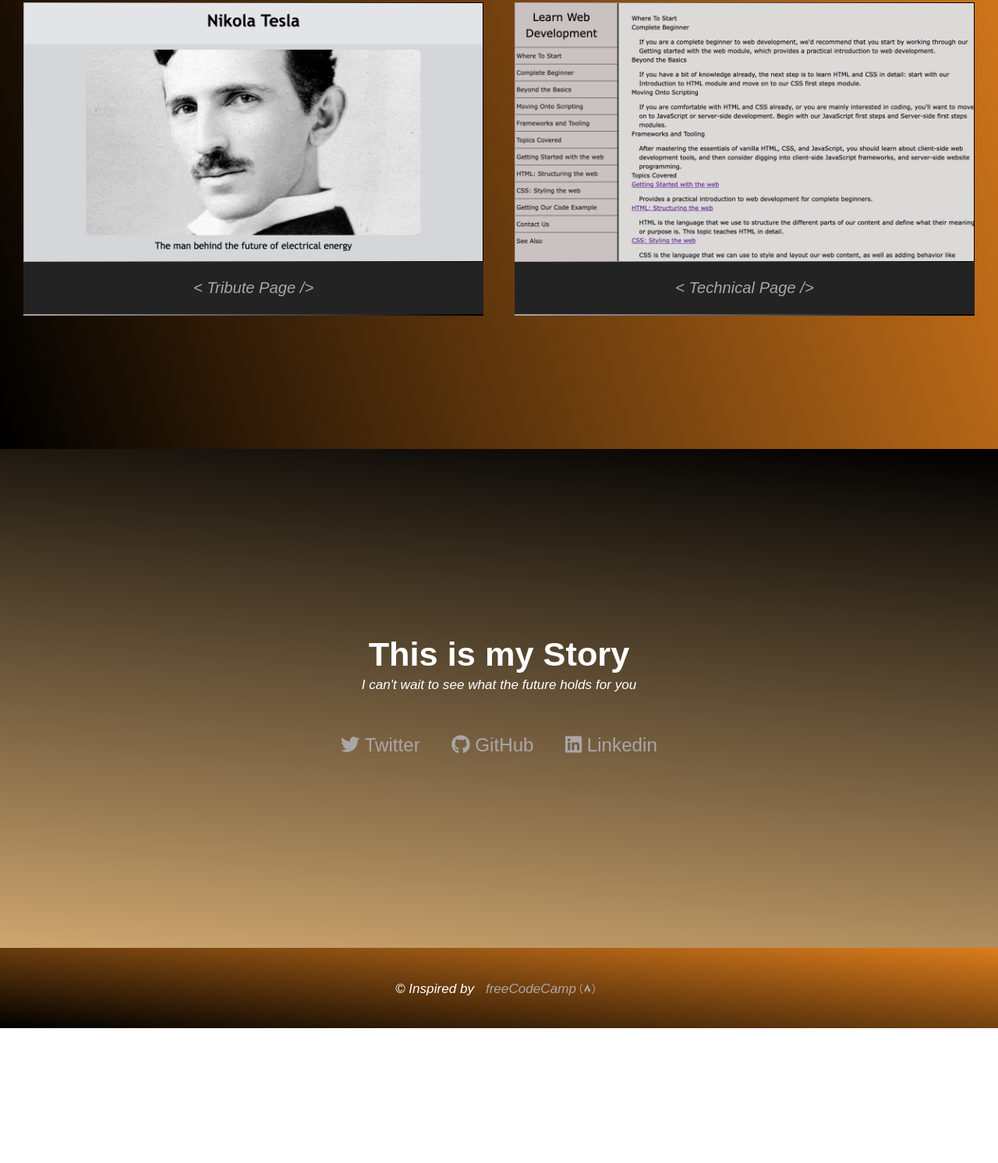
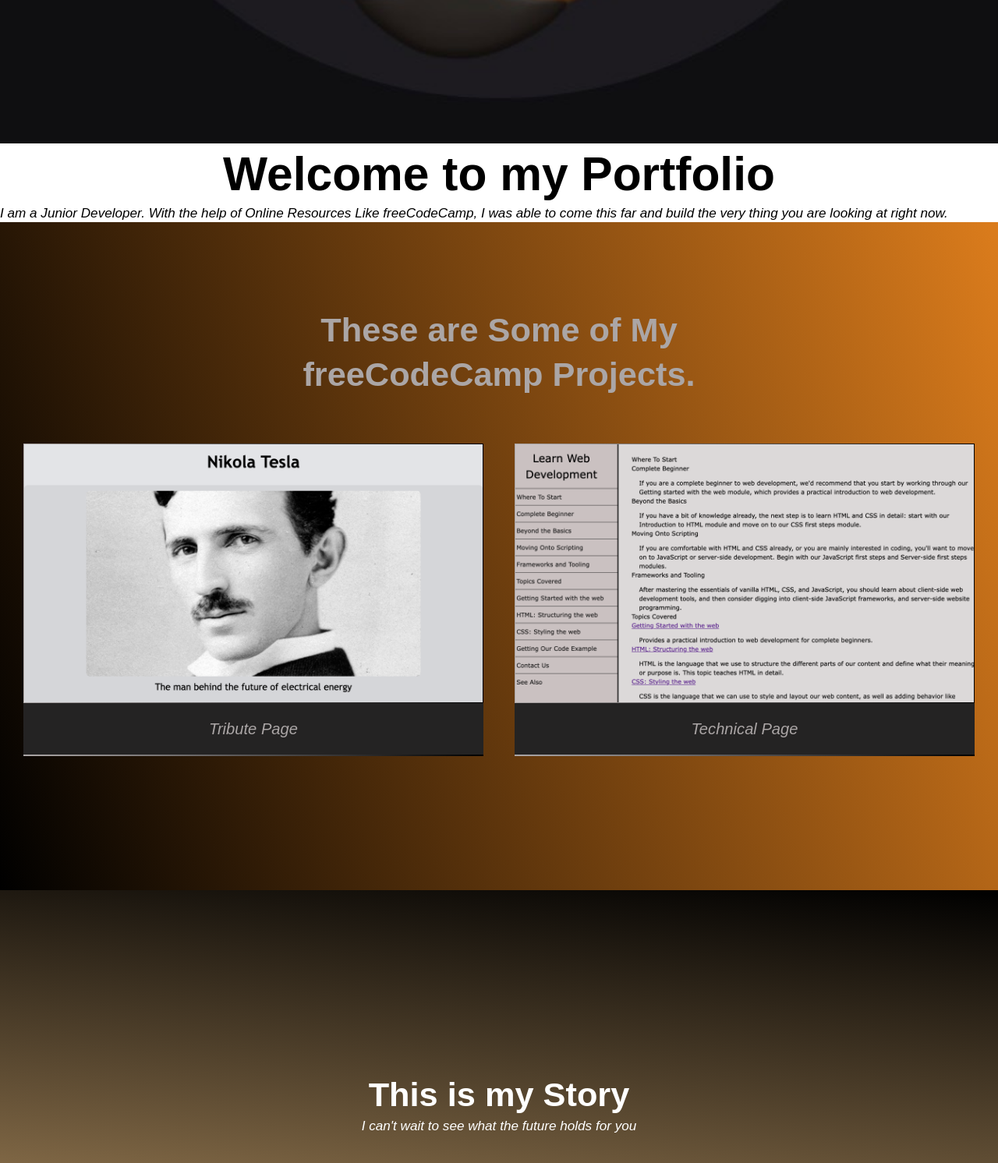
Before and after one commit to ibrahimabah/milestoneProject-CI, a plain HTML site: page index.html in a window 1280 px wide. Shown: the part 1081-2573 px from the top of the page at 78% size. Before the commit the page ends 2400 px from the top, so only its background shows below. Drawn offline with Linux system fonts and the light colour scheme.

```diff
--- a/index.html
+++ b/index.html
@@ -30,7 +30,7 @@
         <!---------------------------main--------------------------->
         <main>
             <!--welcome-section-->
-            <section id="welcome-section">
+            <section id="welcome">
                 <img src="./photos/my-avatar.jpg" alt="profile-picture">
                 <h1>Welcome to my Portfolio</h1>
                 <p>I am a Junior Developer. With the help of Online Resources Like freeCodeCamp, I was able to come this far and build the very thing you are looking at right now. </p>
@@ -46,16 +46,16 @@
                     target="_blank"
                     class="project-tile" alt="survey-form-preview">
                         <img src="./photos/tribute-page.png" alt="tribute-page">
-                        <p class="project-title"><span class="code"><</span>
-                            Tribute Page <span class="code">/></span>
+                        <p class="project-title"><span class="code"></span>
+                            Tribute Page <span class="code"></span>
                         </p>
                     </a>
                     <a href="https://ibrahimabah.github.io/fcc-technical-documentation-page/"
                     target="_blank"
                     class="project-tile" alt="survey-form-preview">
                         <img src="./photos/technical-page.png" alt="technical-page">
-                        <p class="project-title"><span class="code"><</span>
-                            Technical Page <span class="code">/></span>
+                        <p class="project-title"><span class="code"></span>
+                            Technical Page <span class="code"></span>
                         </p>
                     </a>
                 </div>
@@ -95,10 +95,7 @@
         <!---------------------------footer--------------------------->
         <footer>
             <p>
-                &copy; Inspired by
-                <a href="https://www.freecodecamp.com/" target="_blank"
-                  >freeCodeCamp <i class="fab fa-free-code-camp"></i
-                ></a>
+                &copy; Made by Ibrahima Bah, 2022
               </p>
         </footer>
     </body>
```
